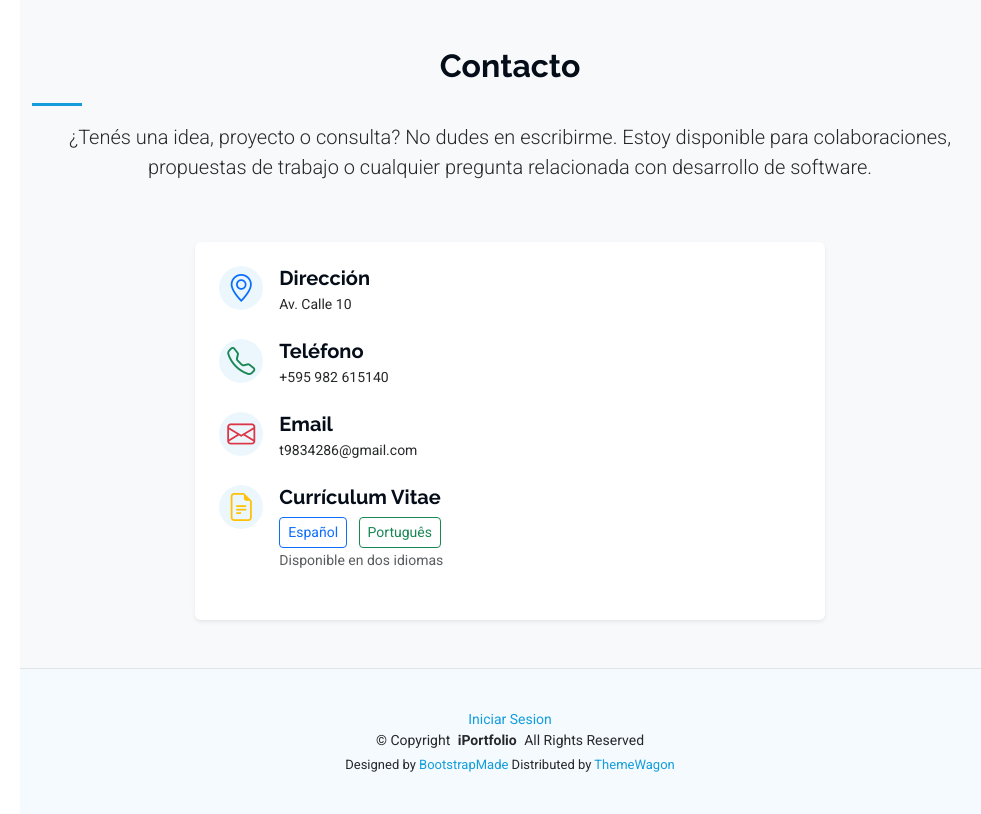
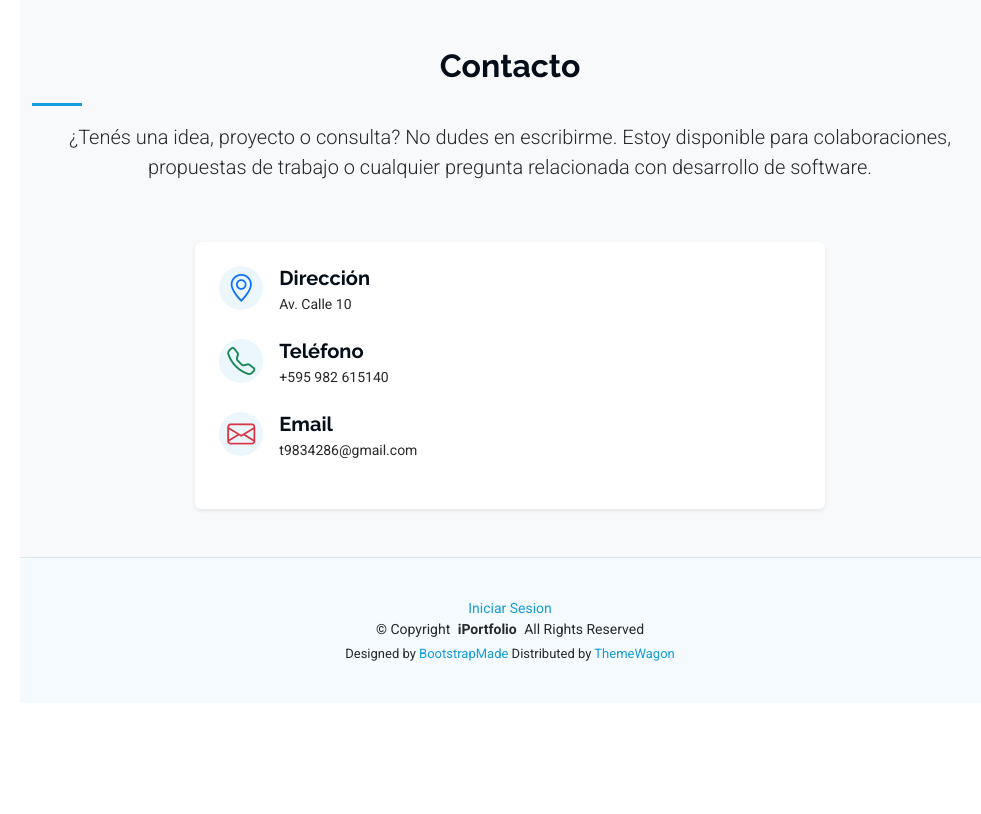
Before and after one commit to Xbox-hash/Xbox_hash, a Django app: page / in a window 1280 px wide. Shown: the part 4432-5246 px from the top of the page, without its empty margins (280-1261 px from the left). After the commit the page ends 5093 px from the top, so only its background shows below. Run offline with Django 5.2, Linux system fonts and the light colour scheme; data that the repository does not hold is empty; some libraries are stand-ins or nearby versions.

Commit message:
finalizado

```diff
--- a/principal/templates/principal/index.html
+++ b/principal/templates/principal/index.html
@@ -473,24 +473,6 @@
               <p class="mb-0">t9834286@gmail.com</p>
             </div>
           </div>
-
-          <!-- CV -->
-          <div class="info-item d-flex align-items-start mb-4" data-aos="fade-up" data-aos-delay="500">
-            <i class="bi bi-file-earmark-text fs-3 text-warning me-3"></i>
-            <div class="flex-grow-1">
-              <h5 class="fw-bold mb-2">Currículum Vitae</h5>
-              <p class="mb-0">
-                <a href="{% static 'docs/CV_NelsonParra_ES.pdf' %}" class="btn btn-outline-primary btn-sm me-2" download>
-                  Español
-                </a>
-                <a href="{% static 'docs/CV_NelsonParra_PT.pdf' %}" class="btn btn-outline-success btn-sm" download>
-                  Português
-                </a>
-              </p>
-              <small class="text-muted">Disponible en dos idiomas</small>
-            </div>
-          </div>
-
         </div>
       </div>
 
```
